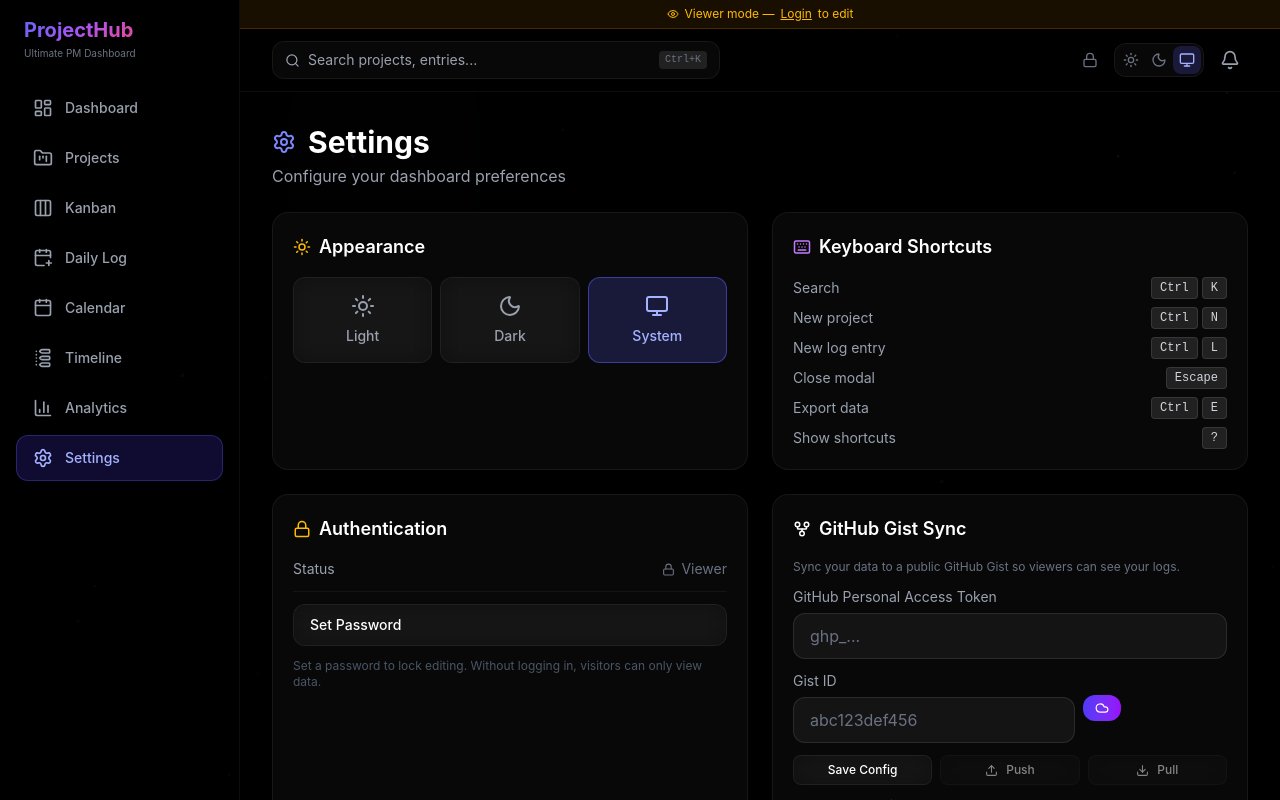
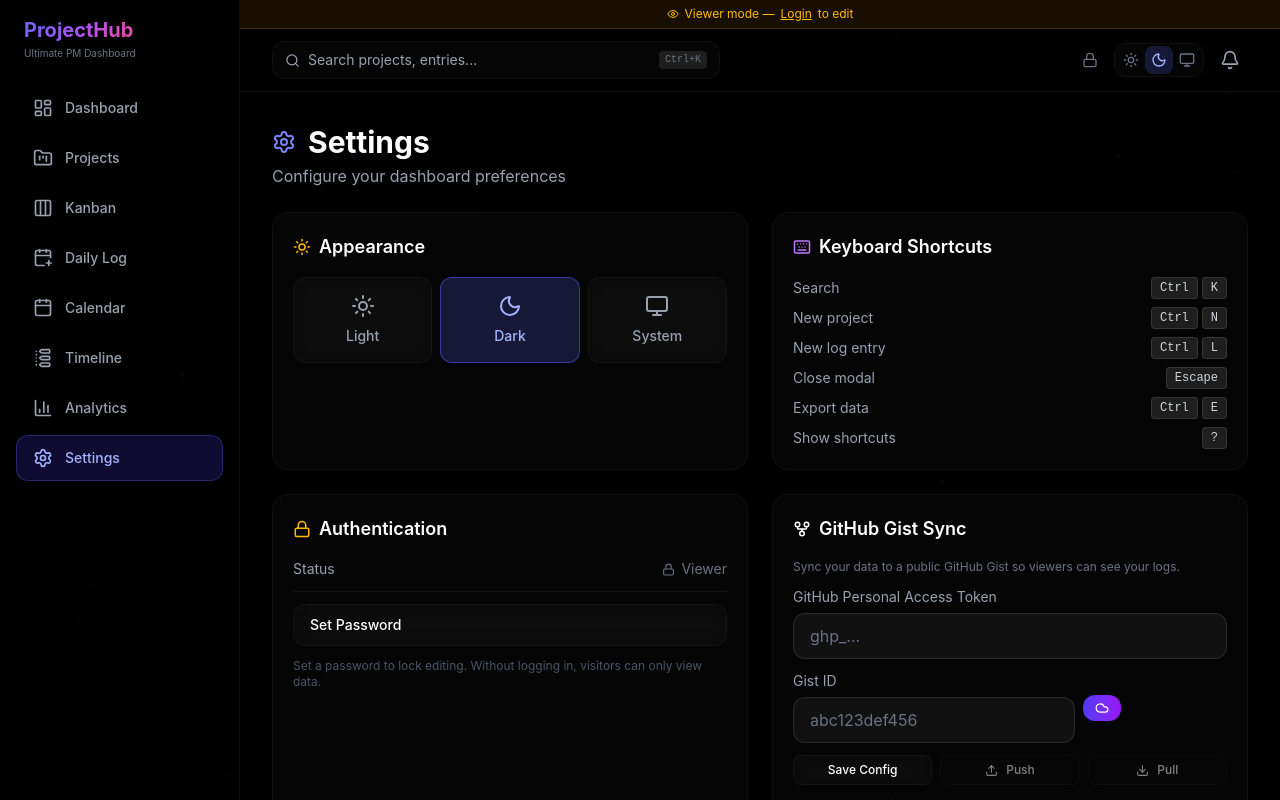
Before and after one commit to aaruthrun-beep/PROJECT-MANAGER, a React (Vite) app: page /PROJECT-MANAGER/settings in a window 1280 px wide. Shown: the top 800 px of the page. Built offline with nearby package versions, Linux system fonts and the light colour scheme.

Commit message:
fix theme toggle, darken glass, default to dark mode

```diff
--- a/src/App.jsx
+++ b/src/App.jsx
@@ -40,7 +40,7 @@ function AppShell() {
   const isRemote = !!getRemoteData()
 
   return (
-    <div className="flex min-h-screen bg-black text-gray-100 dark relative">
+    <div className="flex min-h-screen bg-black text-gray-100 relative">
       <ParticleBackground />
       <FloatingOrbs />
       <Sidebar mobileOpen={sidebarOpen} onMobileClose={() => setSidebarOpen(false)} />
--- a/src/context/ThemeContext.jsx
+++ b/src/context/ThemeContext.jsx
@@ -4,7 +4,7 @@ const ThemeContext = createContext()
 
 export function ThemeProvider({ children }) {
   const [theme, setThemeState] = useState(() => {
-    return localStorage.getItem('hub_theme') || 'system'
+    return localStorage.getItem('hub_theme') || 'dark'
   })
 
   const setTheme = (t) => {
--- a/src/index.css
+++ b/src/index.css
@@ -5,9 +5,9 @@
 @theme {
   --font-sans: 'Inter', system-ui, -apple-system, sans-serif;
   --font-mono: 'JetBrains Mono', 'Fira Code', monospace;
-  --color-glass: rgba(255, 255, 255, 0.03);
-  --color-glass-border: rgba(255, 255, 255, 0.06);
-  --color-glass-hover: rgba(255, 255, 255, 0.06);
+  --color-glass: rgba(255, 255, 255, 0.02);
+  --color-glass-border: rgba(255, 255, 255, 0.04);
+  --color-glass-hover: rgba(255, 255, 255, 0.04);
 }
 
 * { box-sizing: border-box; }
```
